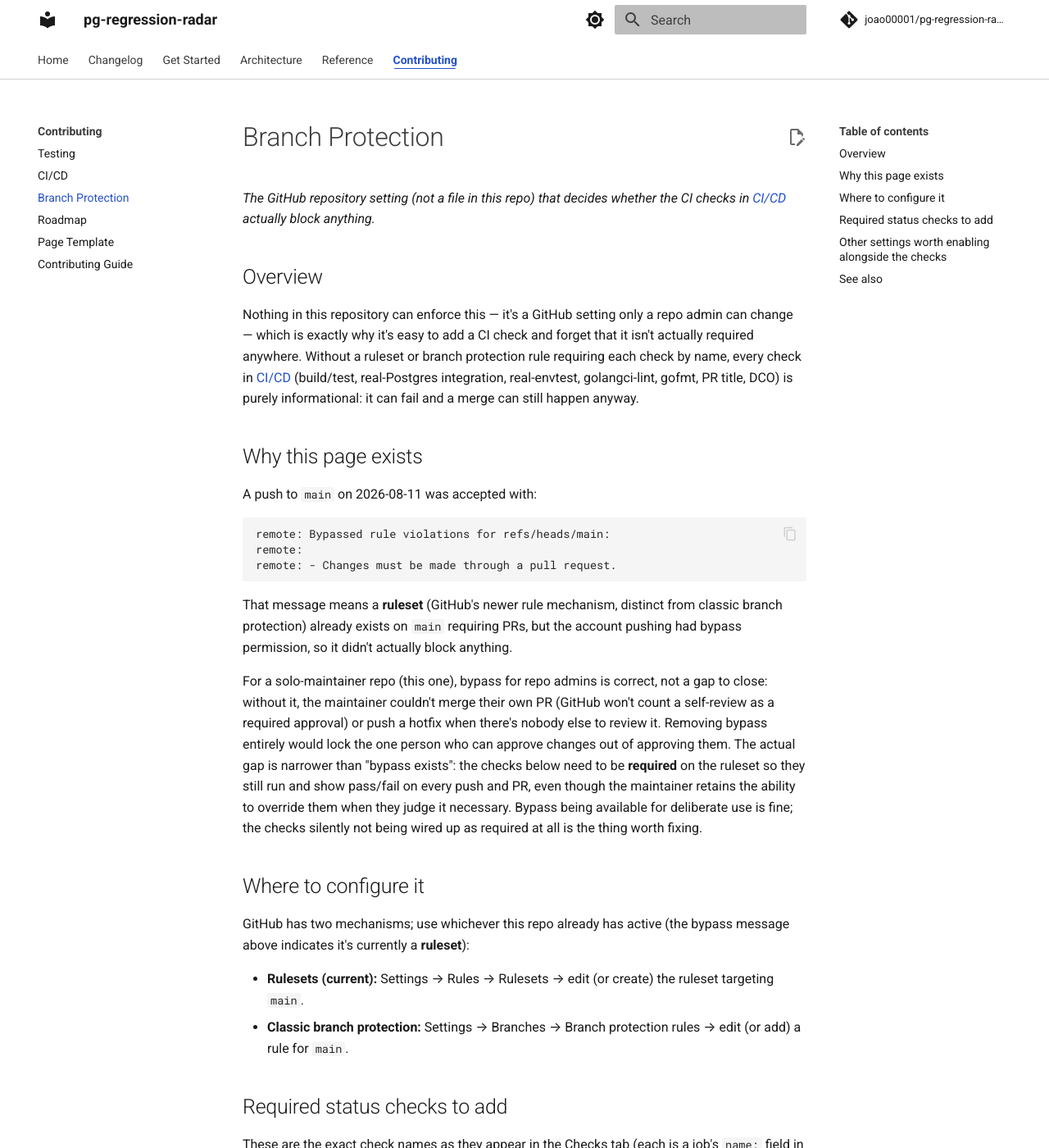
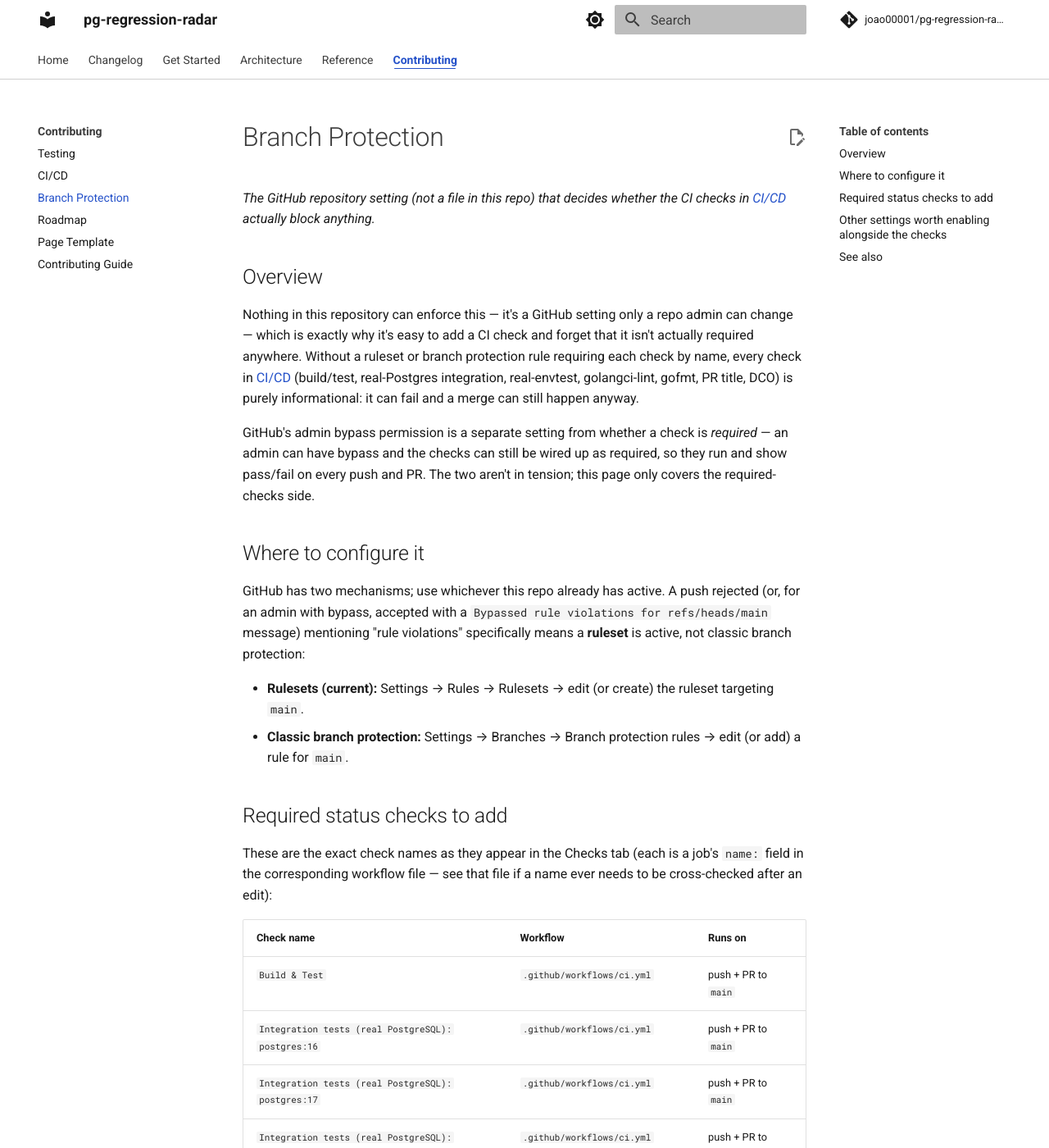
Before and after one commit to joao00001/pg-regression-radar, an MkDocs documentation site: the page built from docs/branch-protection.md, in a window 1280 px wide and 1400 px high. Shown: the whole window at 82% size. Built offline with MkDocs 1.6.1 and Material for MkDocs 9.7.7, drawn with Linux system fonts in a browser that asks for light colours; comment, search, counter and statistics services are not loaded; the version menu is left out; some of the changed text lies outside the part shown.

Commit message:
docs: remove personal maintainer-decision details from branch-protection
The "Why this page exists" section quoted a real bypass log line
verbatim, an exact incident date, and reasoning framed entirely around
being the sole maintainer (why bypass exists for "you", why approvals
are off "for a solo-maintainer repo"). None of that is needed by a
reader trying to configure branch protection -- it's operational
detail about how this maintainer works, not user-facing documentation.

Keep only what's actionable: what the setting does, where to configure
it, which checks to require, and which other settings are worth
enabling -- explained generically rather than tied to a specific
person's bypass history or maintainer status. ci-cd.md's cross-
reference to this page is updated to match (no longer promising
"solo-maintainer" reasoning that isn't there anymore).

Signed-off-by: Joao <joao.detomini@enterprisedb.com>

````diff
--- a/docs/branch-protection.md
+++ b/docs/branch-protection.md
@@ -6,23 +6,11 @@
 
 Nothing in this repository can enforce this — it's a GitHub setting only a repo admin can change — which is exactly why it's easy to add a CI check and forget that it isn't actually required anywhere. Without a ruleset or branch protection rule requiring each check by name, every check in [CI/CD](ci-cd.md) (build/test, real-Postgres integration, real-envtest, golangci-lint, gofmt, PR title, DCO) is purely informational: it can fail and a merge can still happen anyway.
 
-## Why this page exists
-
-A push to `main` on 2026-08-11 was accepted with:
-
-```
-remote: Bypassed rule violations for refs/heads/main:
-remote:
-remote: - Changes must be made through a pull request.
-```
-
-That message means a **ruleset** (GitHub's newer rule mechanism, distinct from classic branch protection) already exists on `main` requiring PRs, but the account pushing had bypass permission, so it didn't actually block anything.
-
-For a solo-maintainer repo (this one), bypass for repo admins is correct, not a gap to close: without it, the maintainer couldn't merge their own PR (GitHub won't count a self-review as a required approval) or push a hotfix when there's nobody else to review it. Removing bypass entirely would lock the one person who can approve changes out of approving them. The actual gap is narrower than "bypass exists": the checks below need to be **required** on the ruleset so they still run and show pass/fail on every push and PR, even though the maintainer retains the ability to override them when they judge it necessary. Bypass being available for deliberate use is fine; the checks silently not being wired up as required at all is the thing worth fixing.
+GitHub's admin bypass permission is a separate setting from whether a check is *required* — an admin can have bypass and the checks can still be wired up as required, so they run and show pass/fail on every push and PR. The two aren't in tension; this page only covers the required-checks side.
 
 ## Where to configure it
 
-GitHub has two mechanisms; use whichever this repo already has active (the bypass message above indicates it's currently a **ruleset**):
+GitHub has two mechanisms; use whichever this repo already has active. A push rejected (or, for an admin with bypass, accepted with a `Bypassed rule violations for refs/heads/main` message) mentioning "rule violations" specifically means a **ruleset** is active, not classic branch protection:
 
 - **Rulesets (current):** Settings → Rules → Rulesets → edit (or create) the ruleset targeting `main`.
 - **Classic branch protection:** Settings → Branches → Branch protection rules → edit (or add) a rule for `main`.
@@ -51,11 +39,11 @@ These are the exact check names as they appear in the Checks tab (each is a job'
 
 ## Other settings worth enabling alongside the checks
 
-- **Require a pull request before merging** — already implied by the bypass message above; just confirm it's on and scoped to `main`.
+- **Require a pull request before merging** — confirm it's on and scoped to `main`.
 - **Require branches to be up to date before merging** — otherwise a status check can pass against a stale base and still land a broken merge.
-- **Keep bypass scoped to repo admins only** (not "everyone", not a public team) — as the sole maintainer today, that's just you, which is the correct and necessary setup. Revisit this list if/when co-maintainers join, so bypass doesn't quietly stay wider than "people who genuinely need to override CI".
+- **Keep bypass scoped to repo admins only** (not "everyone", not a public team) — bypass shouldn't be wider than "people who genuinely need to override CI".
 - **Do not allow force pushes / Do not allow deletions** — protects the commit history CI has already validated.
-- **Require approvals** — leave off for a solo-maintainer repo (GitHub doesn't let you approve your own PR, so this would just block merges); turn on (1 approval) once there's a second maintainer or regular external contributors, per [CONTRIBUTING.md](https://github.com/joao00001/pg-regression-radar/blob/main/CONTRIBUTING.md)'s squash-merge policy.
+- **Require approvals** — GitHub doesn't count a self-review as an approval, so this only makes sense once there's more than one maintainer or regular external contributors; turn it on (1 approval) at that point, per [CONTRIBUTING.md](https://github.com/joao00001/pg-regression-radar/blob/main/CONTRIBUTING.md)'s squash-merge policy.
 
 ## See also
 
````
Also changed, not shown: docs/ci-cd.md (+1 -1 lines).
